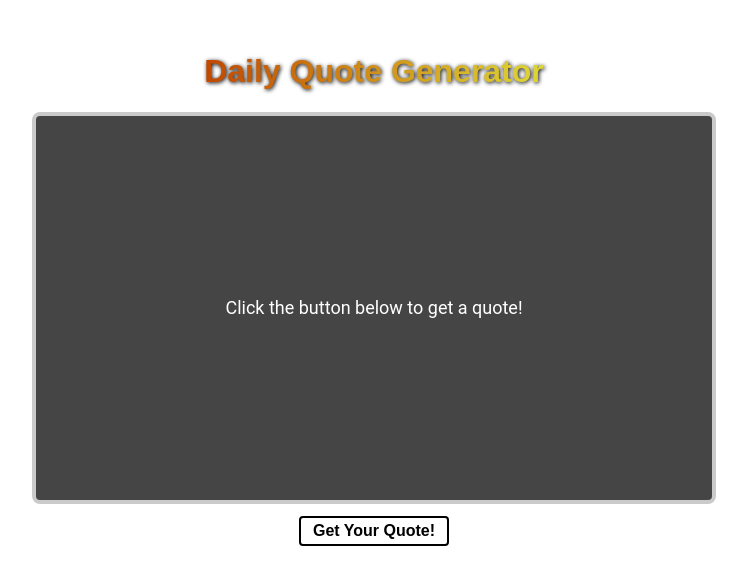
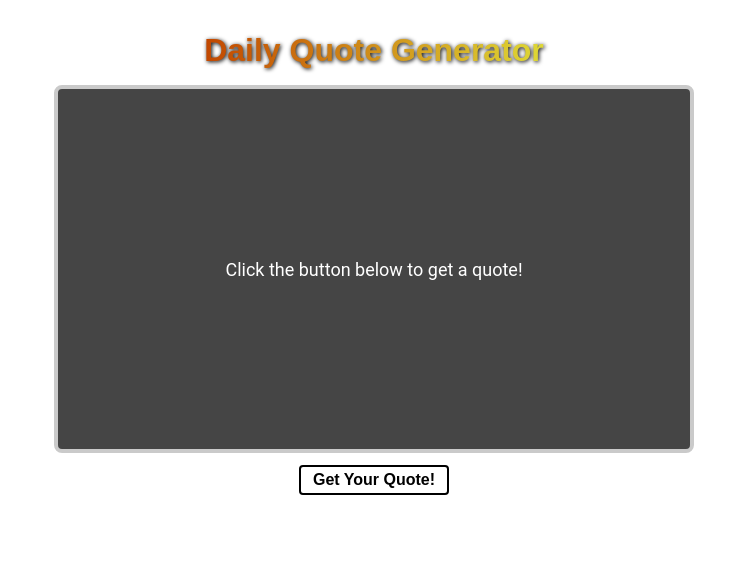
Before and after one commit to JayXie9499/daily-quote-generator, a website built with Vite: page index.html in a window 1280 px wide. Shown: the whole page, without its empty margins (266-1013 px from the left). Built offline with nearby package versions, Linux system fonts and the light colour scheme; a web font is replaced by a local one.

Commit message:
feat: implement RWD

```diff
--- a/src/style.css
+++ b/src/style.css
@@ -1,12 +1,21 @@
-html,
-body {
+* {
 	margin: 0;
 	padding: 0;
+	box-sizing: border-box;
+}
+
+html,
+body,
+#app {
+	width: 100dvw;
+	min-height: 100dvh;
 	font-family: "Ranade", sans-serif;
 }
 
 .container {
 	padding: 2rem 1rem;
+	width: 100%;
+	min-height: 100%;
 	display: flex;
 	flex-direction: column;
 	justify-content: center;
@@ -14,6 +23,7 @@ body {
 }
 
 h1#title {
+	margin-bottom: 1rem;
 	user-select: none;
 	color: transparent;
 	background: linear-gradient(to right, #c24700 0%, #ded835 100%);
@@ -21,12 +31,14 @@ h1#title {
 	-webkit-background-clip: text;
 	-moz-background-clip: text;
 	filter: drop-shadow(0.1rem 0.1rem 0.125rem black);
+	text-align: center;
 }
 
 .container > .quote {
 	padding: 0.5rem 1.125rem;
 	margin-bottom: 0.75rem;
-	width: 40rem;
+	width: 90%;
+	max-width: 40rem;
 	height: 23rem;
 	border: 0.25rem solid #cacaca;
 	border-radius: 0.5rem;
```
